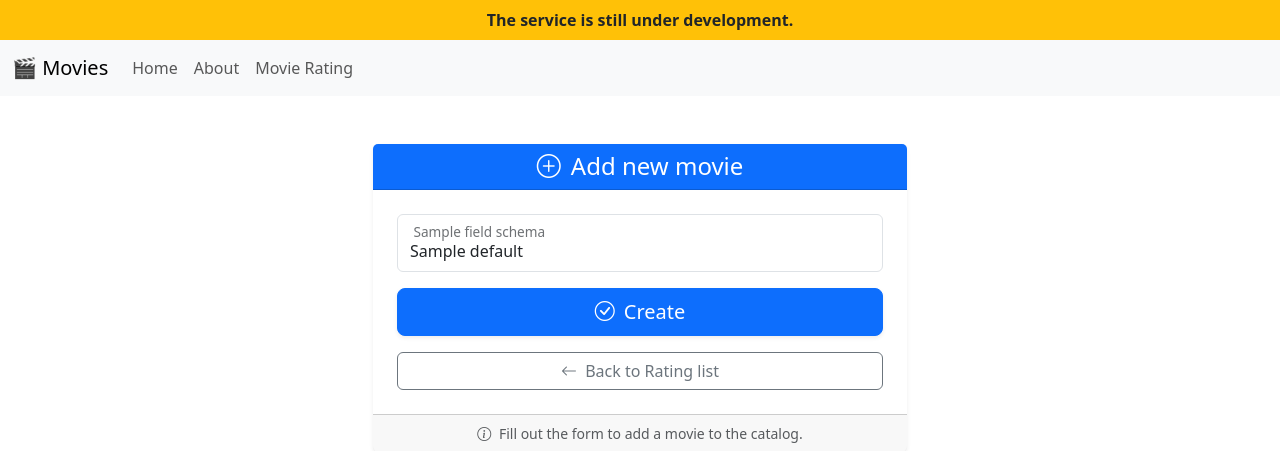
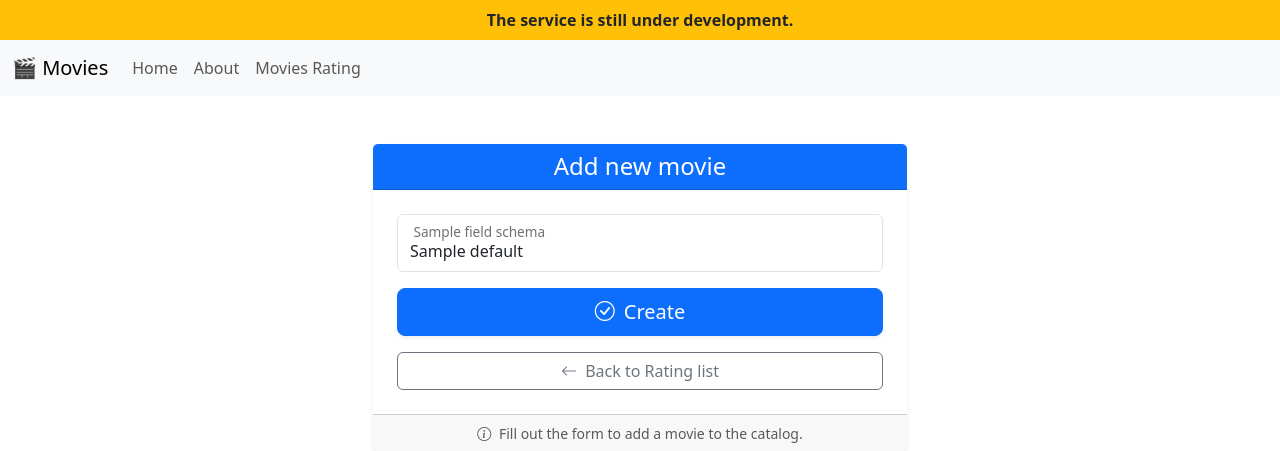
Before and after one commit to Nottezz/FastAPI-Movie-Catalog, a FastAPI app: template movie_catalog/templates/movie-catalog/create.html in a window 1280 px wide. Shown: the top 451 px of the page. Run offline with FastAPI, Linux system fonts and the light colour scheme; the template is opened without the code that fills it: most values are stand-ins (such as "Sample title", 1, 10 or a date in 2020); parts of the project's set-up code (start-up, migrations or seed data) failed here and were passed over; some libraries are stand-ins or nearby versions.

Commit message:
minor changes

```diff
--- a/movie_catalog/templates/components/navbar.html
+++ b/movie_catalog/templates/components/navbar.html
@@ -1,7 +1,7 @@
 {% set navigation = [
     ("home", "Home"),
     ("about", "About"),
-    ("movie-catalog:list", "Movie Rating"),
+    ("movie-catalog:list", "Movies Rating"),
 ] %}
 
 <nav class="navbar navbar-expand-sm bg-body-tertiary">
--- a/movie_catalog/templates/movie-catalog/create.html
+++ b/movie_catalog/templates/movie-catalog/create.html
@@ -9,7 +9,7 @@
         <div class="card shadow-sm border-0">
           <div class="card-header bg-primary text-white text-center">
             <h4 class="mb-0">
-              <i class="bi bi-plus-circle me-1"></i> Add new movie
+              Add new movie
             </h4>
           </div>
 
```
